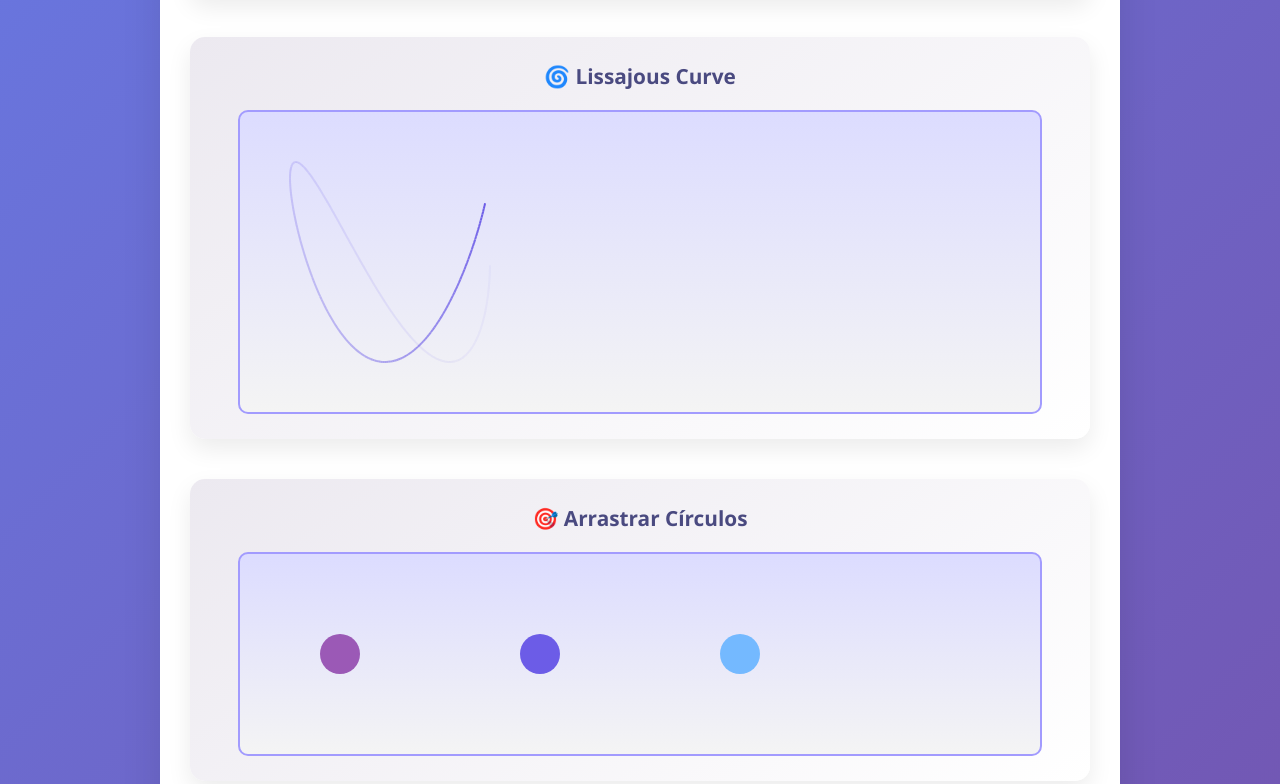
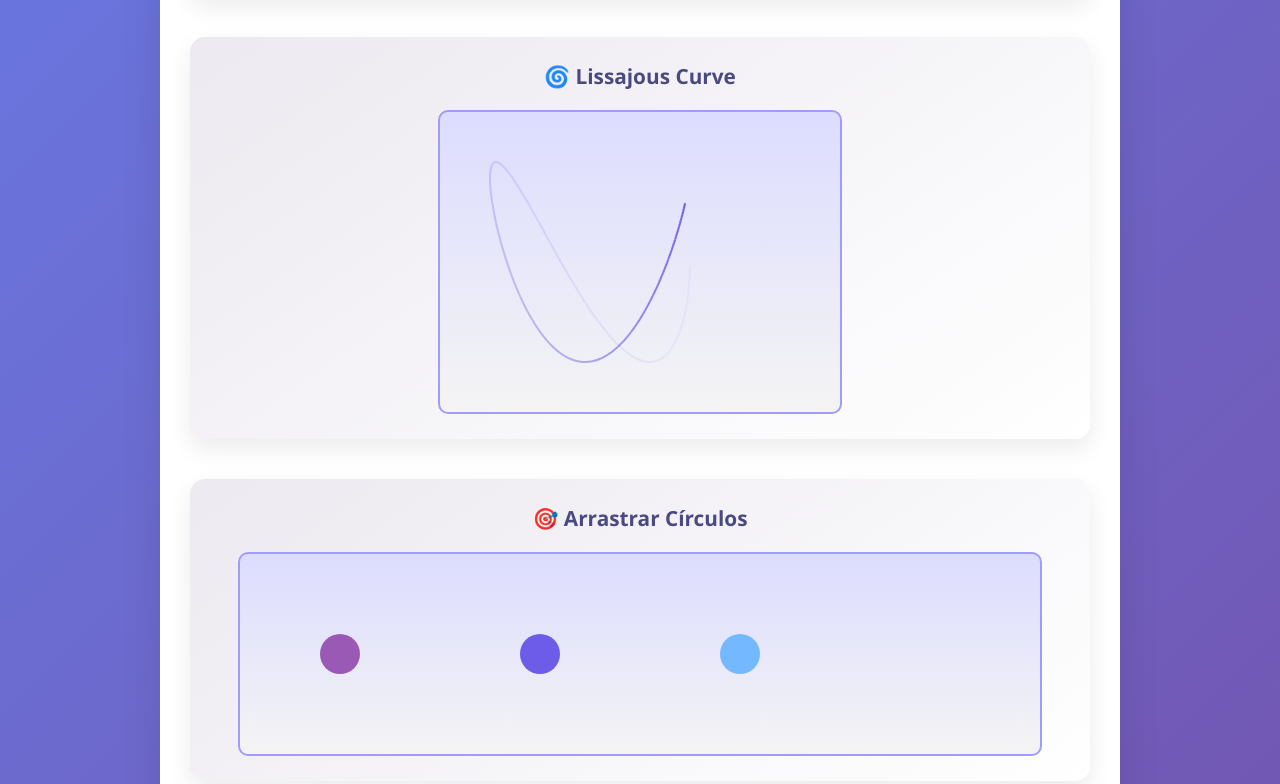
Before and after one commit to Vale1930/primerInforme_D3, a plain HTML site: page index.html in a window 1280 px wide. Shown: the part 659-1443 px from the top of the page. Drawn offline with nearby package versions, Linux system fonts and the light colour scheme.

Commit message:
Update index.html

```diff
--- a/index.html
+++ b/index.html
@@ -87,7 +87,7 @@
       </div>
       <div class="chart-container">
         <div class="chart-title">🌀 Lissajous Curve</div>
-        <svg id="lissajous" width="800" height="300"></svg>
+        <svg id="lissajous" width="400" height="300"></svg>
       </div>
       <div class="chart-container">
         <div class="chart-title">🎯 Arrastrar Círculos</div>
```
